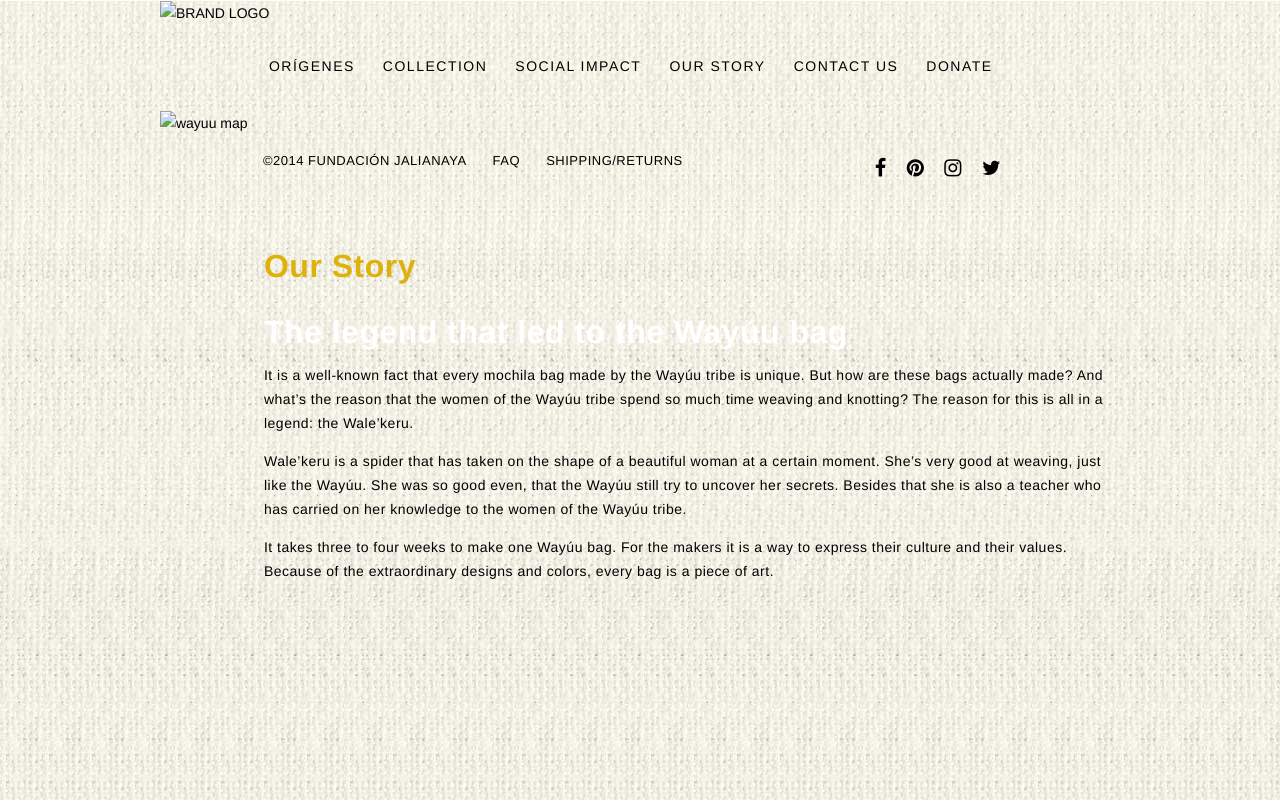
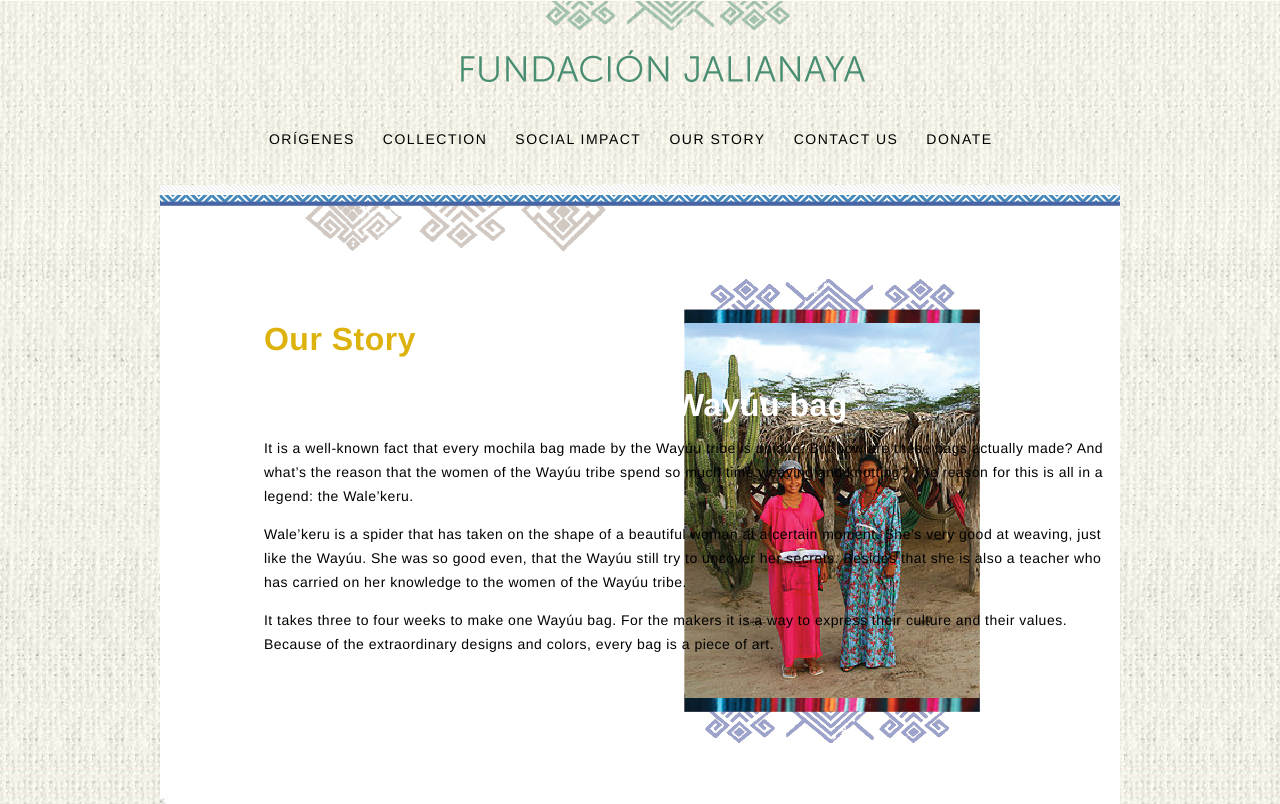
Before and after one commit to valladolidita/fundacionjalianaya, a website: page ourstory/ourstory.html in a window 1280 px wide. Shown: the top 804 px of the page. Drawn offline with nearby package versions, Linux system fonts and the light colour scheme; files that its build step writes are made by us from their sources; files whose address does not match are found by name.

Commit message:
links to ourstory.html updated

```diff
--- a/ourstory/ourstory.html
+++ b/ourstory/ourstory.html
@@ -4,12 +4,12 @@
   <meta charset="utf-8">
   <title>Fundación Jalianaya | Our Story</title>
   <link rel="stylesheet" href="http://necolas.github.io/normalize.css/3.0.2/normalize.css">
-    <link type="text/css" rel="stylesheet" href="style.css">
+  <link type="text/css" rel="stylesheet" href="../style.css">
 
 
   <!-- build:css styles/vendor.css -->
   <!-- bower:css -->
-    <link rel="stylesheet" href="bower_components/fontawesome/css/font-awesome.css"/>
+  <link rel="stylesheet" href="../bower_components/fontawesome/css/font-awesome.css"/>
   <!-- endbower -->
   <!-- endbuild -->
 </head>
@@ -17,15 +17,15 @@
 <body>
   <header class="logo-mainnav-group">
     <div class="logo">
-	<img src="images/logo.png" alt="brand logo">
+      <a href="../index.html"><img src="../images/logo.png" alt="brand logo"></a>
     </div>
 
 	<nav class="main-nav">
 		<ul>
-			<li><a href="#">Orígenes</a></li>
+			<li><a href="../origenes/origenes.html">Orígenes</a></li>
 			<li><a href="#">Collection</a></li>
 			<li><a href="#">Social Impact</a></li>
-			<li><a href="#">Our Story</a></li>
+			<li><a href="ourstory.html">Our Story</a></li>
 			<li><a href="#">Contact Us</a></li>
 			<li><a href="#">Donate</a></li>
 		</ul>
@@ -43,7 +43,7 @@
     <p>It takes three to four weeks to make one Wayúu bag. For the makers it is a way to express their culture and their values. Because of the extraordinary designs and colors, every bag is a piece of art.</p>
 
 </div>
-	<img class="zindex-image" src="images/ourstoryimage.png" alt="wayuu map">
+	<img class="zindex-image" src="../images/ourstoryimage.png" alt="our story photo">
 </article>
 
 <footer class="footer-group">
```
Lines whose indentation alone changed are shown as unchanged.
